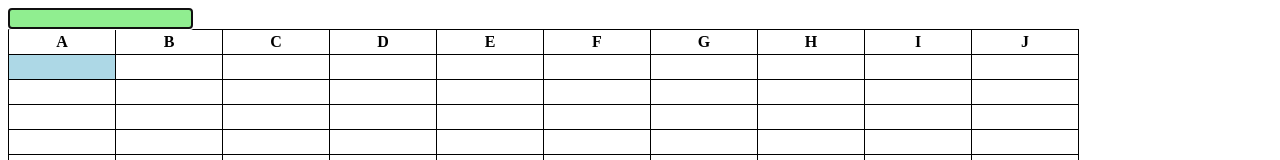
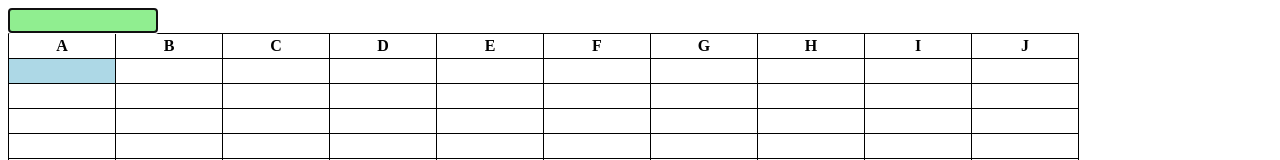
Before and after one commit to luyizh/x-cell, a website: page public/index.html in a window 1280 px wide. Shown: the top 160 px of the page. Drawn offline with Linux system fonts and the light colour scheme.

Commit message:
First commit

```diff
--- a/client/js/table-view.js
+++ b/client/js/table-view.js
@@ -52,6 +52,7 @@ class TableView {
 		  .map(colLabel => createTH(colLabel))
 		  .forEach(th => this.headerRowEl.appendChild(th));
 	}
+
 
 	isCurrentCell(col, row) {
 		return this.currentCellLocation.col === col &&
--- a/public/css/styles.css
+++ b/public/css/styles.css
@@ -16,4 +16,8 @@ td {
 
 #formula-bar {
 	background-color: lightgreen;
+	border: 1px solid black;
+	width: 150px;
+	height: 25px;
+	padding: 3px;
 }
--- a/public/js/bundle.js
+++ b/public/js/bundle.js
@@ -128,6 +128,7 @@ class TableView {
 		  .forEach(th => this.headerRowEl.appendChild(th));
 	}
 
+
 	isCurrentCell(col, row) {
 		return this.currentCellLocation.col === col &&
 		       this.currentCellLocation.row === row;
```
